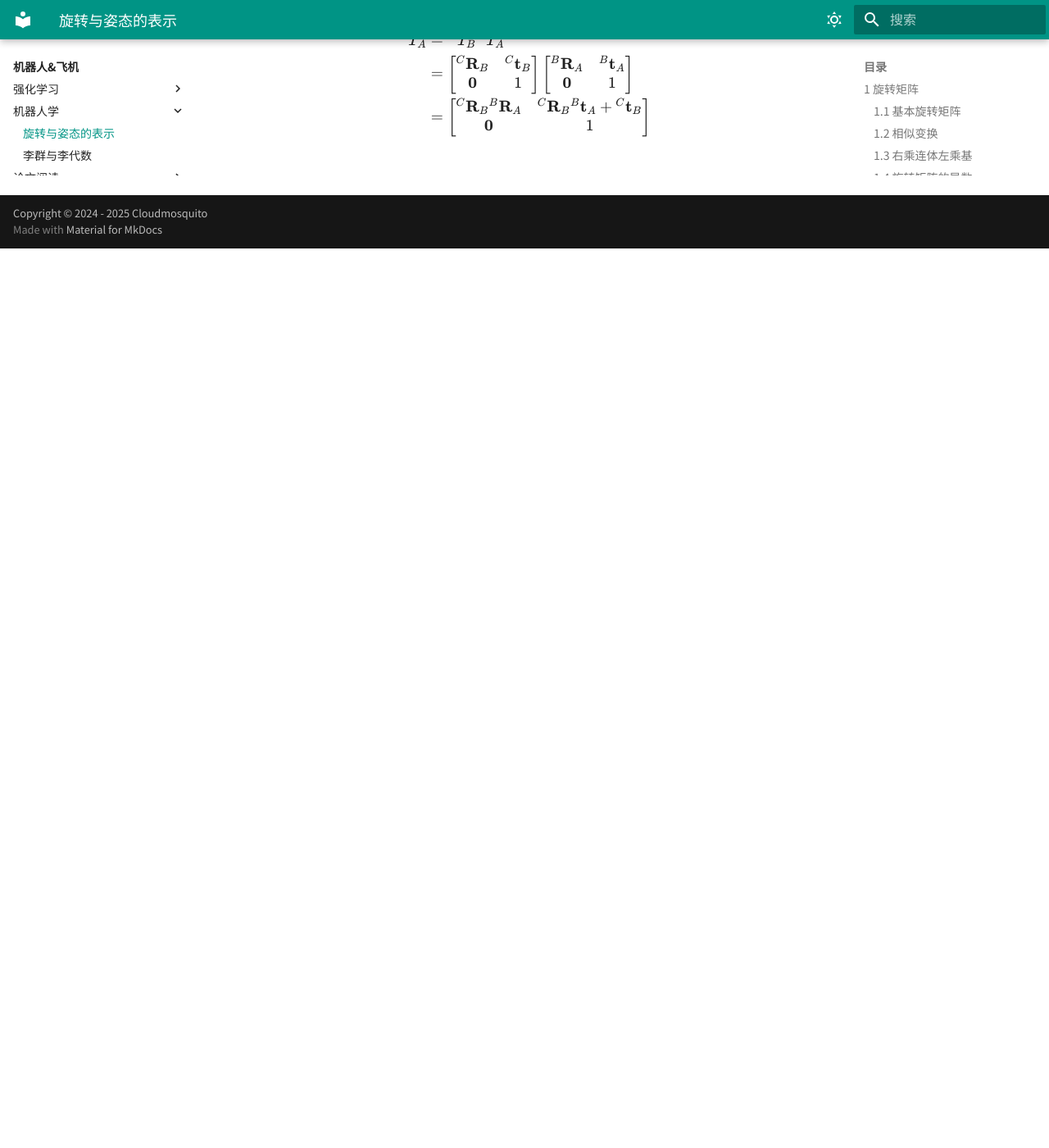
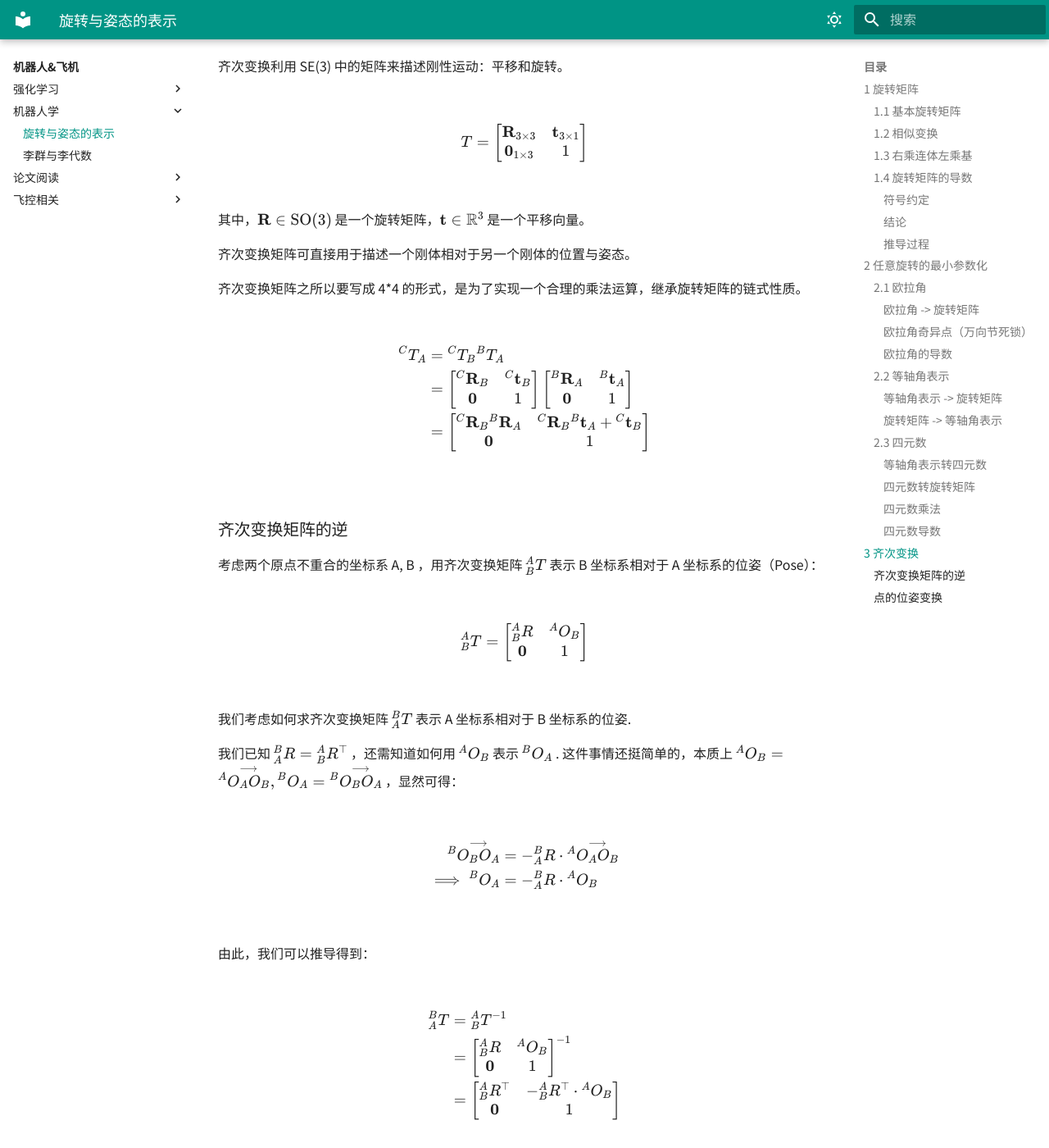
Before and after one commit to cloudmosquito/cloudmosquito.github.io, an MkDocs documentation site: the page built from docs/机器人&飞机/机器人学/旋转与姿态的表示.md, in a window 1280 px wide and 1400 px high, scrolled down 10034 px. Shown: the whole window at 82% size. Built offline with MkDocs 1.6.1 and Material for MkDocs 9.7.7, drawn with Linux system fonts in a browser that asks for light colours; before the commit the page ends 10337 px from its top, so only the background shows below that; some of the changed text lies outside the part shown.

Commit message:
feat: 修改旋转与姿态的表示，增加内容

```diff
--- a/docs/机器人&飞机/机器人学/旋转与姿态的表示.md
+++ b/docs/机器人&飞机/机器人学/旋转与姿态的表示.md
@@ -23,7 +23,20 @@
 
 **理解**： $_1^0 R$ 将坐标系 1 的基在坐标系 0 下重新表示了一遍。
 
-**性质**： $(_1^0 R)^{\top} = (_1^0 R)^{-1} = (_0^1 R)$ 。
+!!! theorem "性质"
+
+    $${}_1^0 R^{\top} = {}_1^0 R^{-1} = {}_0^1 R$$
+
+    第一个等号只需要计算 $RR^{\top} = I$ 即可证明。
+
+    第二个等号推导过程如下。考虑三个坐标系，基坐标系和 A, B ，三坐标系原点重合，其中 A 和 B 坐标系的三个轴对应的单位向量在基坐标系下可以分别表示为 $\begin{bmatrix}\overset{\rightarrow}{\mathbf{x}_{A}} & \overset{\rightarrow}{\mathbf{y}_{A}} & \overset{\rightarrow}{\mathbf{z}_{A}}\end{bmatrix}$ 和 $\begin{bmatrix}\overset{\rightarrow}{\mathbf{x}_{B}} & \overset{\rightarrow}{\mathbf{y}_{B}} & \overset{\rightarrow}{\mathbf{z}_{B}}\end{bmatrix}$ . 则有如下式子成立，
+
+    $$\begin{aligned}
+    \begin{bmatrix}\overset{\rightarrow}{\mathbf{x}_{A}} & \overset{\rightarrow}{\mathbf{y}_{A}} & \overset{\rightarrow}{\mathbf{z}_{A}}\end{bmatrix} &= \begin{bmatrix}\overset{\rightarrow}{\mathbf{x}_{B}} & \overset{\rightarrow}{\mathbf{y}_{B}} & \overset{\rightarrow}{\mathbf{z}_{B}}\end{bmatrix}{}^{A}_{B}R\\
+    \begin{bmatrix}\overset{\rightarrow}{\mathbf{x}_{B}} & \overset{\rightarrow}{\mathbf{y}_{B}} & \overset{\rightarrow}{\mathbf{z}_{B}}\end{bmatrix} &= \begin{bmatrix}\overset{\rightarrow}{\mathbf{x}_{A}} & \overset{\rightarrow}{\mathbf{y}_{A}} & \overset{\rightarrow}{\mathbf{z}_{A}}\end{bmatrix}{}^{B}_{A}R
+    \end{aligned}$$
+
+    稍加计算即得 ${}^{A}_{B}R = {}^{B}_{A}R^{-1}$ .
 
 ### 1.1 基本旋转矩阵
 
@@ -367,3 +380,44 @@
 \begin{bmatrix}{}^{B}\mathbf{R}_{A} & {}^{B}\mathbf{t}_A\\ \mathbf{0} & 1\end{bmatrix}\\
 &= \begin{bmatrix}{}^{C}\mathbf{R}_{B}{}^{B}\mathbf{R}_{A} & {}^{C}\mathbf{R}_{B}{}^{B}\mathbf{t}_{A}+{}^{C}\mathbf{t}_{B}\\ \mathbf{0} & 1\end{bmatrix}
 \end{aligned}$$
+
+### 齐次变换矩阵的逆
+
+考虑两个原点不重合的坐标系 A, B ，用齐次变换矩阵 ${}^{A}_{B}T$ 表示 B 坐标系相对于 A 坐标系的位姿（Pose）：
+
+$${}^{A}_{B}T = \begin{bmatrix}{}^{A}_{B}R & {}^{A}O_{B}\\ \mathbf{0} & 1\end{bmatrix}$$
+
+我们考虑如何求齐次变换矩阵 ${}^{B}_{A}T$ 表示 A 坐标系相对于 B 坐标系的位姿.
+
+我们已知 ${}^{B}_{A}R = {}^{A}_{B}R^{\top}$ ，还需知道如何用 ${}^{A}O_{B}$ 表示 ${}^{B}O_{A}$ .
+这件事情还挺简单的，本质上 ${}^{A}O_{B} = {}^{A}\overset{\longrightarrow}{O_{A}O_{B}}, {}^{B}O_{A} = {}^{B}\overset{\longrightarrow}{O_{B}O_{A}}$ ，显然可得：
+
+$$\begin{aligned}
+{}^{B}\overset{\longrightarrow}{O_{B}O_{A}} &= -{}^{B}_{A}R \cdot {}^{A}\overset{\longrightarrow}{O_{A}O_{B}}\\
+\implies {}^{B}O_{A} &= -{}^{B}_{A}R \cdot {}^{A}O_{B}
+\end{aligned}$$
+
+由此，我们可以推导得到：
+
+$$\begin{aligned}
+{}^{B}_{A}T &= {}^{A}_{B}T^{-1}\\
+&= \begin{bmatrix}{}^{A}_{B}R & {}^{A}O_{B}\\ \mathbf{0} & 1\end{bmatrix}^{-1}\\
+&= \begin{bmatrix}{}^{A}_{B}R^{\top} & -{}^{A}_{B}R^{\top} \cdot {}^{A}O_{B}\\ \mathbf{0} & 1\end{bmatrix}
+\end{aligned}$$
+
+### 点的位姿变换
+
+考虑两个坐标系 A, B 和一个点 P ，已知齐次变换阵 ${}^{A}_{B}T$ 和 ${}^{B}P$ ，求 ${}^{A}P$ .
+
+本质上 ${}^{B}P = {}^{B}\overset{\longrightarrow}{O_{B}P} , {}^{A}P = {}^{A}\overset{\longrightarrow}{O_{A}P}$ ，
+从而有
+
+$$\begin{aligned}
+{}^{A}\overset{\longrightarrow}{O_{A}P} &= {}^{A}\overset{\longrightarrow}{O_{A}O_{B}} + {}^{B}\overset{\longrightarrow}{O_{B}P}\\
+\implies {}^{A}P &= {}^{A}O_{B} + {}^{A}_{B}R \cdot {}^{B}\overset{\longrightarrow}{O_{B}P}\\
+\implies {}^{A}P &= {}^{A}O_{B} + {}^{A}_{B}R \cdot {}^{B}P\\
+\end{aligned}$$
+
+写成齐次变换形式，则有
+
+$$\begin{bmatrix}{}^{A}P\\ 1\end{bmatrix} = {}^{A}_{B}T\begin{bmatrix}{}^{B}P\\ 1\end{bmatrix}$$
```
